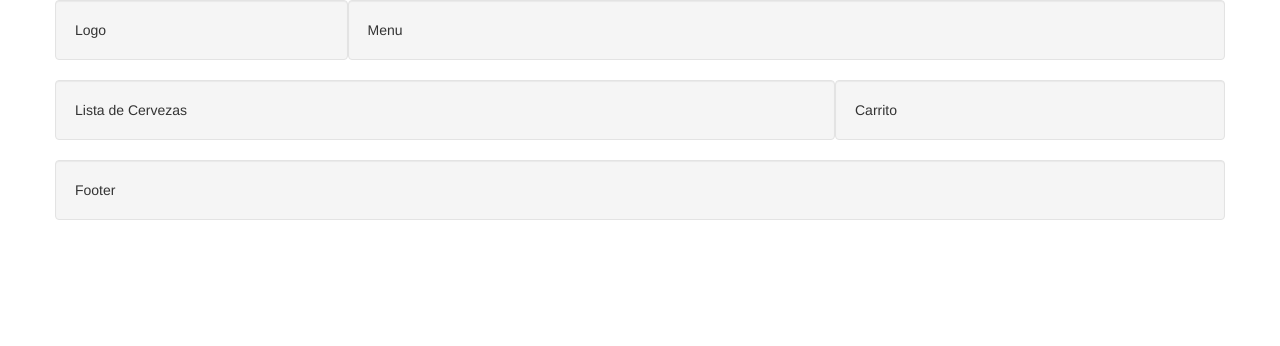
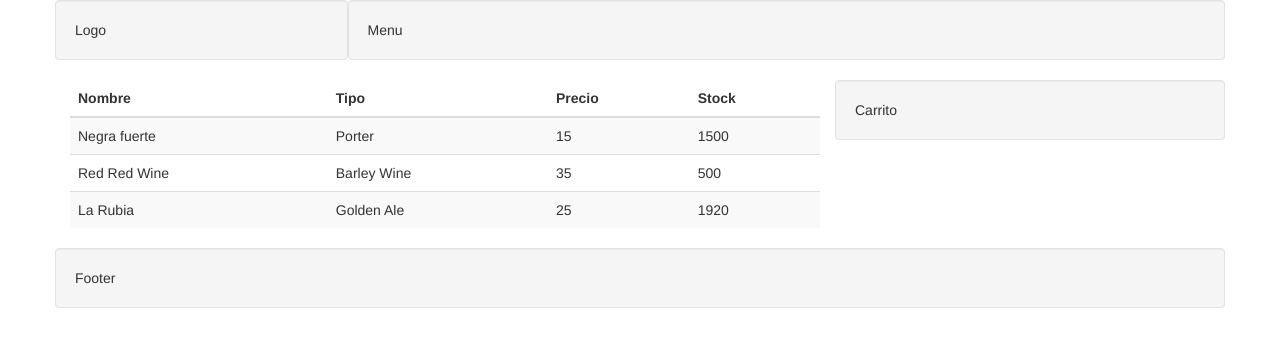
Before and after one commit to Unicen/Angular2-Seminario, an Angular app in the folder Brewery/: page / in a window 1280 px wide. Shown: the top 346 px of the page. Built offline with nearby package versions, Linux system fonts and the light colour scheme.

Commit message:
02-Components - Create Beer List Component

```diff
--- a/Brewery/src/app/app.component.html
+++ b/Brewery/src/app/app.component.html
@@ -4,7 +4,9 @@
   <div class="col-md-9 well">Menu</div>
 </div>
 <div class="row">
-  <div class="col-md-8 well">Lista de Cervezas</div>
+  <div class="col-md-8">
+    <beer-list>Loading...</beer-list>
+  </div>
   <div class="col-md-4 well">Carrito</div>
 </div>
 <div class="row">
--- a/Brewery/src/app/app.module.ts
+++ b/Brewery/src/app/app.module.ts
@@ -4,10 +4,12 @@ import { FormsModule } from '@angular/forms';
 import { HttpModule } from '@angular/http';
 
 import { AppComponent } from './app.component';
+import { BeerListComponent } from './beer-list/beer-list.component';
 
 @NgModule({
   declarations: [
-    AppComponent
+    AppComponent,
+    BeerListComponent
   ],
   imports: [
     BrowserModule,
--- /dev/null
+++ b/Brewery/src/app/beer-list/beer-list.component.html
@@ -0,0 +1,30 @@
+<table class="table table-striped">
+  <thead>
+    <tr>
+      <th>Nombre</th>
+      <th>Tipo</th>
+      <th>Precio</th>
+      <th>Stock</th>
+    </tr>
+  </thead>
+  <tbody>
+    <tr>
+      <td>Negra fuerte</td>
+      <td>Porter</td>
+      <td>15</td>
+      <td>1500</td>
+    </tr>
+    <tr>
+      <td>Red Red Wine</td>
+      <td>Barley Wine</td>
+      <td>35</td>
+      <td>500</td>
+    </tr>
+    <tr>
+      <td>La Rubia</td>
+      <td>Golden Ale</td>
+      <td>25</td>
+      <td>1920</td>
+    </tr>
+  </tbody>
+</table>
--- /dev/null
+++ b/Brewery/src/app/beer-list/beer-list.component.ts
@@ -0,0 +1,15 @@
+import { Component, OnInit } from '@angular/core';
+
+@Component({
+  selector: 'beer-list',
+  templateUrl: './beer-list.component.html',
+  styleUrls: ['./beer-list.component.css']
+})
+export class BeerListComponent implements OnInit {
+
+  constructor() { }
+
+  ngOnInit() {
+  }
+
+}
```
Also changed, not shown: Brewery/src/app/beer-list/beer-list.component.css (added), 1 other file (tests, documents, lock files or other folders).
